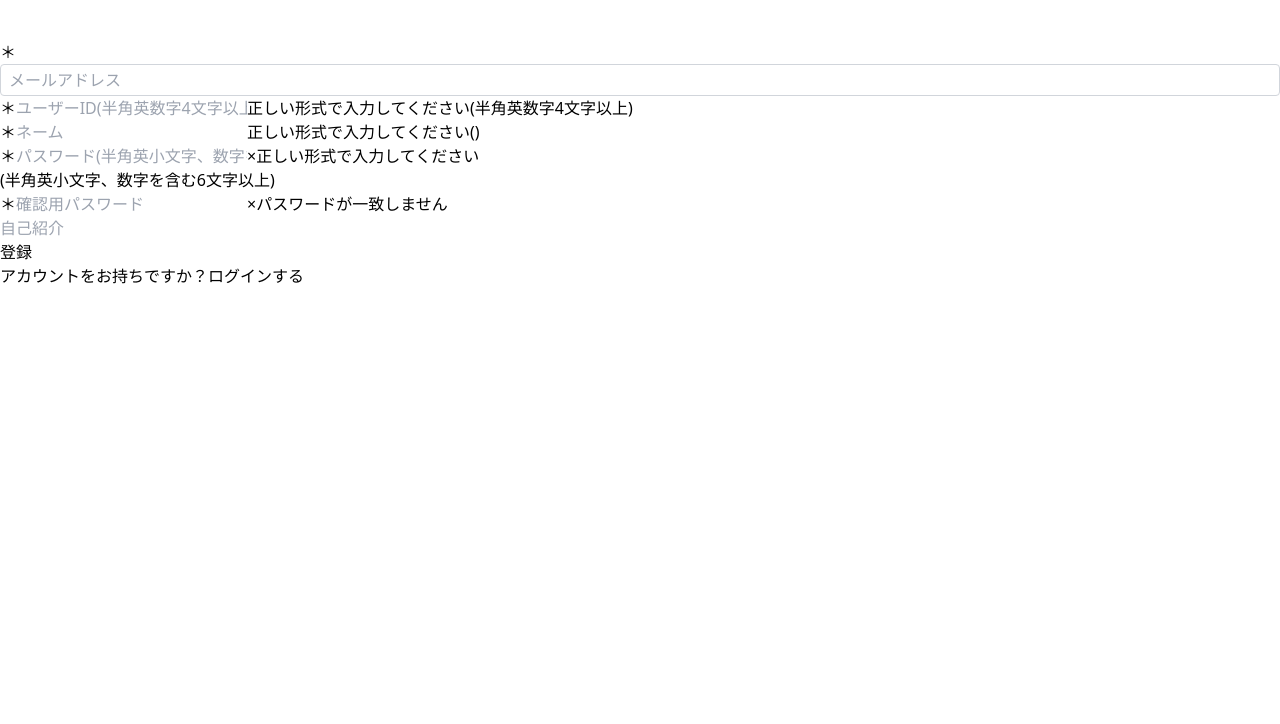
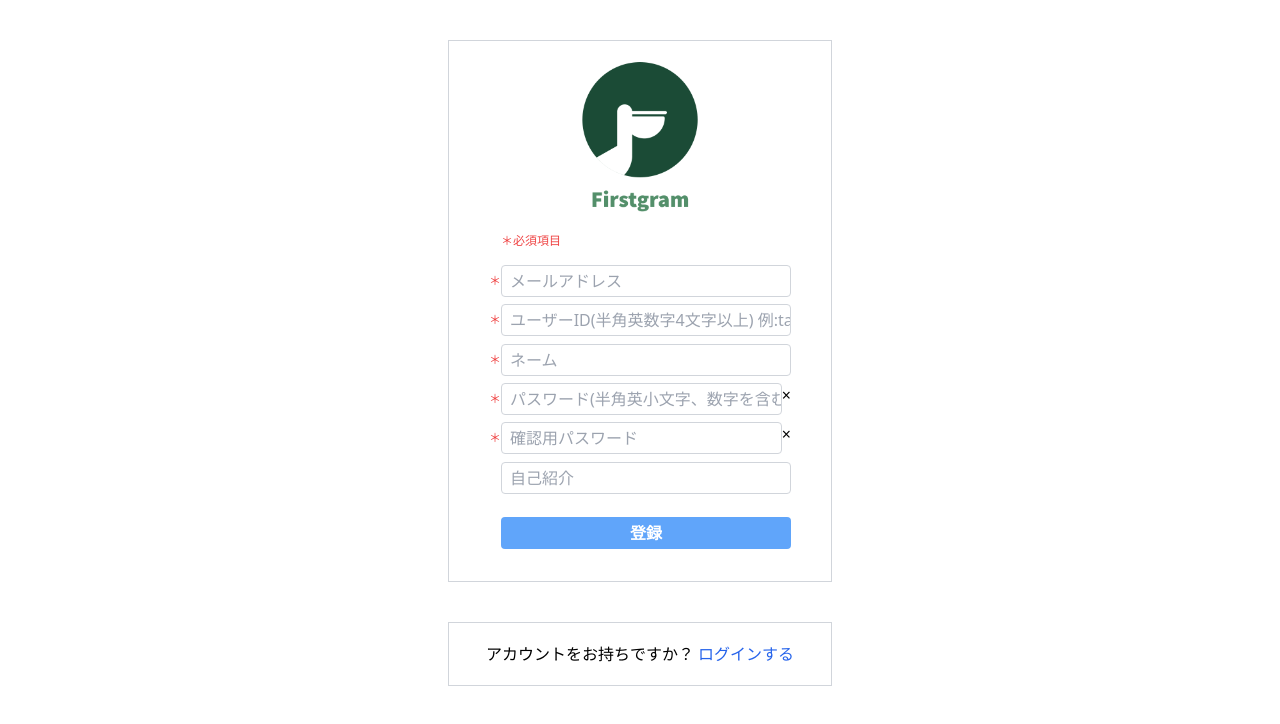
Before and after one commit to yukanaito65/firstgram-next, a Next.js app: page /register in a window 1280 px wide. Shown: the top 724 px of the page. Built offline with nearby package versions, Linux system fonts and the light colour scheme; no server answers.

Commit message:
register CSS　完了

```diff
--- a/pages/inputCPass.tsx
+++ b/pages/inputCPass.tsx
@@ -10,9 +10,10 @@ function InputCPass(props: any) {
   };
 
   return (
-    <div>
-      <span>＊</span>
+    <div className="flex">
+<div className="text-xs text-red-500 my-auto">＊</div>
       <input
+        className="border border-gray-300 rounded w-full h-8 pl-2"
         type={isRevealConfirmPassword ? "text" : "password"}
         name="Cpassword"
         placeholder="確認用パスワード"
@@ -26,9 +27,9 @@ function InputCPass(props: any) {
       >
         {isRevealConfirmPassword ? <span>●</span> : <span>×</span>}
       </span>
-      <span>
+      {/* <span>
         パスワードが一致しません
-      </span>
+      </span> */}
     </div>
   );
 }
--- a/pages/inputEmail.tsx
+++ b/pages/inputEmail.tsx
@@ -6,8 +6,10 @@ interface Props {
 
 function InputEmail(props: Props) {
   return (
-    <div className="w-full mt-1">
+    <div className="w-full mt-1 flex">
+      <div className="text-xs text-red-500 my-auto">
       {props.requiredIcon}
+      </div>
       <input
         className="border border-gray-300 rounded w-full h-8 pl-2"
         id="email"
--- a/pages/inputRegister.tsx
+++ b/pages/inputRegister.tsx
@@ -2,8 +2,9 @@ import React from "react";
 
 function InputRegister(props: any) {
   return (
-    <div>
+    <div className="ml-3">
       <input
+              className="border border-gray-300 rounded w-full h-8 pl-2 "
         type={props.type}
         name={props.name}
         placeholder={props.placeholder}
--- a/pages/inputRegisterPass.tsx
+++ b/pages/inputRegisterPass.tsx
@@ -9,9 +9,10 @@ function InputRegisterPass(props: any) {
   };
 
   return (
-    <div >
-      <span>＊</span>
+    <div className="flex">
+      <div className="text-xs text-red-500 my-auto">＊</div>
       <input
+        className="border border-gray-300 rounded w-full h-8 pl-2"
         type={isRevealConfirmPassword ? "text" : "password"}
         name="password"
         value={props.valuePassword}
@@ -27,10 +28,10 @@ function InputRegisterPass(props: any) {
         {isRevealConfirmPassword ? <span>○</span>: <span>×</span>}
       </span>
 
-      <span>
+      {/* <span>
         正しい形式で入力してください<br />
         (半角英小文字、数字を含む6文字以上)
-      </span>
+      </span> */}
       {/* <span className="input-ok-message messageBox">OK!</span> */}
     </div>
   );
--- a/pages/inputRequiredRegister.tsx
+++ b/pages/inputRequiredRegister.tsx
@@ -1,8 +1,9 @@
 function InputRequiredRegister(props: any) {
     return (
-      <div>
-        <span>＊</span>
+      <div className="flex">
+        <div className="text-xs text-red-500 my-auto">＊</div>
         <input
+                className="border border-gray-300 rounded w-full h-8 pl-2"
           type={props.type}
           name={props.name}
           placeholder={props.placeholder}
@@ -10,11 +11,10 @@ function InputRequiredRegister(props: any) {
           data-equal-to={props.equal}
           required
         />
-        {/* <span className="input-error-message messageBox"> */}
-        <span>
+        {/* <span>
           正しい形式で入力してください({props.message})
           {props.errorMessage}
-        </span>
+        </span> */}
       </div>
     );
   }
--- a/pages/register.tsx
+++ b/pages/register.tsx
@@ -65,12 +65,24 @@ useEffect(() => {
         </div>
       ) : (
         <>
-        <div className="mx-auto my-10 w-96 "></div>
+        <div className="mx-auto my-10 w-96 ">
             <form onSubmit={handleSubmit}>
+            <div className="border border-gray-300">
+            <div className="w-48 mx-auto">
+                <Image src="/logo_transparent.png" alt="ロゴ" width={192} height={192} />
+              </div>
+
+              <div className="text-xs text-red-500 px-10 mb-3 ml-3">
+              ＊必須項目
+              </div>
+
+
+              <div className="px-10 flex flex-col h-80 justify-between">
+
             <InputEmail
           emailChange={emailChange}
           valueEmail={registerEmail}
-          requiredIcon={<span>＊</span>}
+          requiredIcon={"＊"}
         />
 
 <InputRequiredRegister
@@ -101,11 +113,17 @@ useEffect(() => {
         />
 
         <RegisterButton />
-
+        </div>
+        </div>
             </form>
-        <p>アカウントをお持ちですか？
-        <Link href="/login">ログインする</Link>
-        </p>
+            </div>
+            <div className="mx-auto my-10 w-96 ">
+            <div className="border border-gray-300 mt-3 h-16 flex">
+            <div className="mx-auto my-auto">アカウントをお持ちですか？
+        <Link className="text-blue-600 ml-1"   href="/login">ログインする</Link>
+        </div>
+        </div>
+        </div>
         </>
       )}
 
--- a/pages/registerButton.tsx
+++ b/pages/registerButton.tsx
@@ -1,7 +1,11 @@
 import React from "react";
 
 function RegisterButton() {
-  return <button>登録</button>;
-}
+  return (
+  <div className="ml-3"
+  ><button
+  className="bg-blue-400 w-full  text-white font-bold rounded mt-4 mb-8 h-8 ">登録</button>
+</div>
+)}
 
 export default RegisterButton;
```
